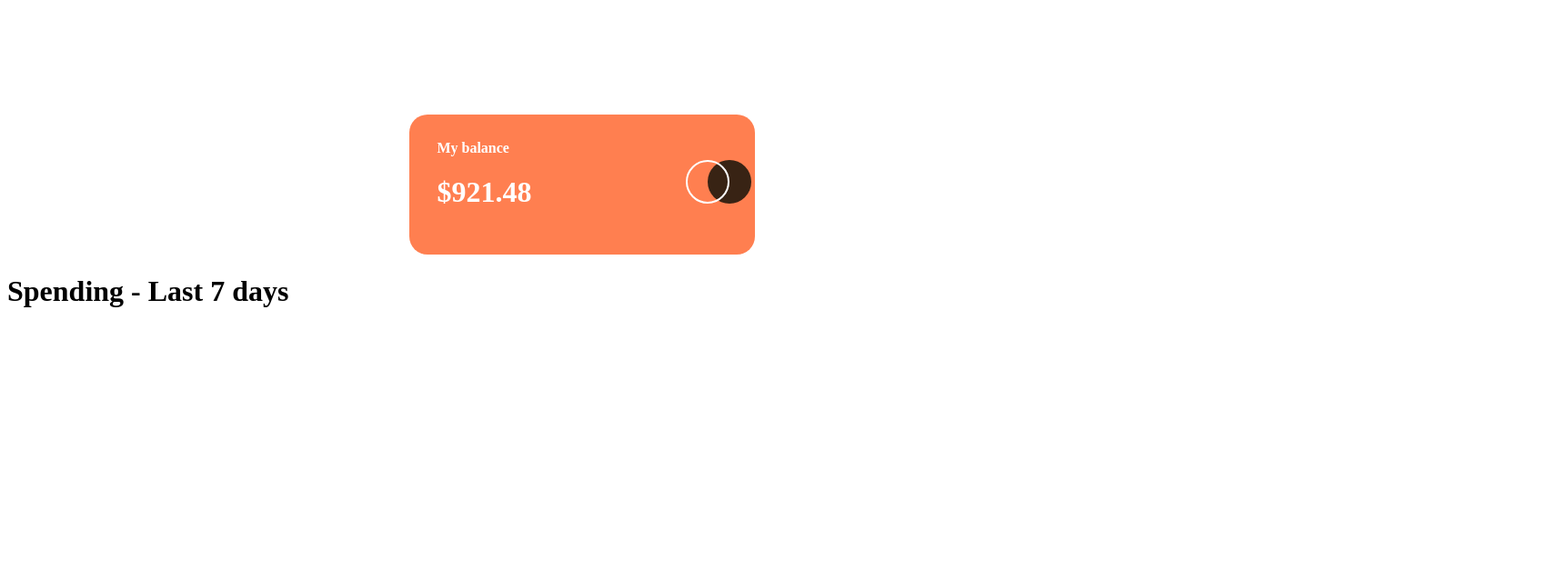
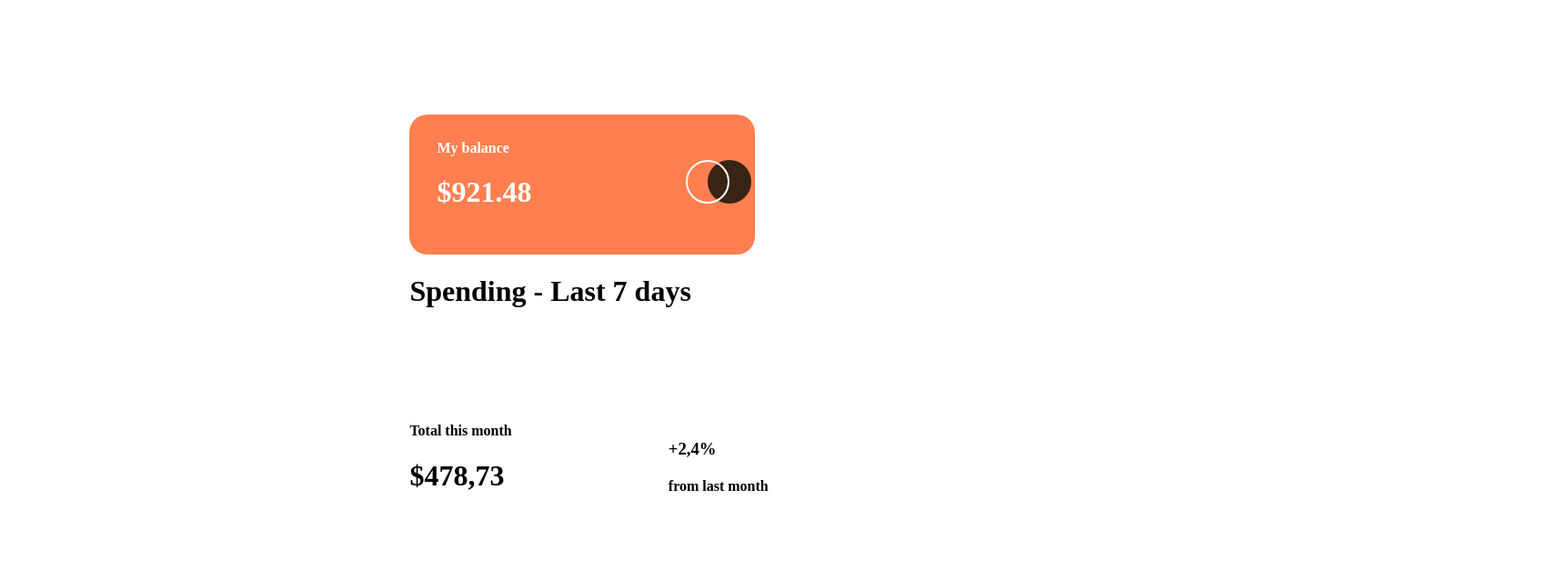
Before and after one commit to mzanettig/Componente-de-grade-de-preco-unico, a plain HTML site: page index.html in a window 1280 px wide. Shown: the whole page at 91% size, 1714 px wide, since content can reach past the window. Drawn offline with Linux system fonts and the light colour scheme.

Commit message:
adicionando o footer

```diff
--- a/index.html
+++ b/index.html
@@ -11,7 +11,7 @@
 
 <body>
     <header>
-        <div class="container">
+        <div class="container-menu">
             <h1 class="logo"><img src="images/logo.svg" alt=""></h1>
             <h4 class="menu_inicial">My balance</h4>
             <h1 class="menu_inicial">$921.48</h1>
@@ -19,13 +19,16 @@
     </header>
     <main>
         <div>
-            <h1> Spending - Last 7 days</h1>
+            <h1 class="texto-principal"> Spending - Last 7 days</h1>
 
-            </ul>
         </div>
-    </main>
-
-    <main></main>
+    </main></main>
+    <footer class="container-rodape">
+        <h4>Total this month</h4>
+        <h1>$478,73</h1>
+        <h3 class="rodape">+2,4%</h3>
+        <h4 class="rodape">from last month</h4>
+    </footer>
 
 </body>
 
--- a/style.css
+++ b/style.css
@@ -1,4 +1,4 @@
-.container {
+.container-menu {
     background-color: coral;
     margin-right: 35%;
     margin-left: 35%;
@@ -18,3 +18,25 @@
     left: 30px;
     bottom: 50px;
 }
+
+.texto-principal{
+    position: relative;
+    left: 35%;
+}
+
+.container-rodape {
+    background-color: white;
+    margin-right: 35%;
+    margin-left: 35%;
+    border-radius: 20px;
+    margin-top: 10%;
+
+}
+
+.rodape {
+    position: relative;
+    left: 75%;
+    bottom: 80px;
+
+
+}
```
